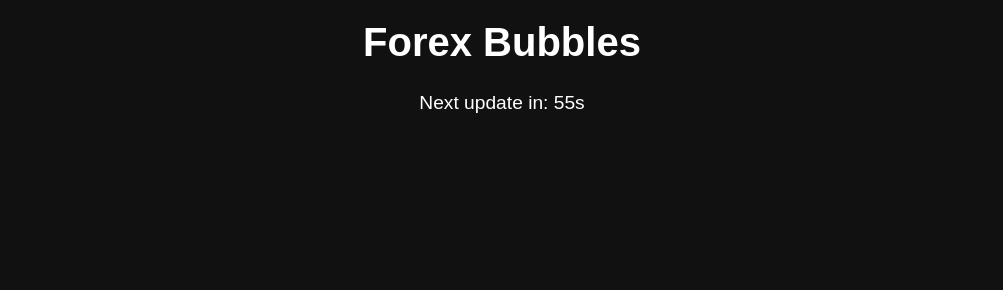
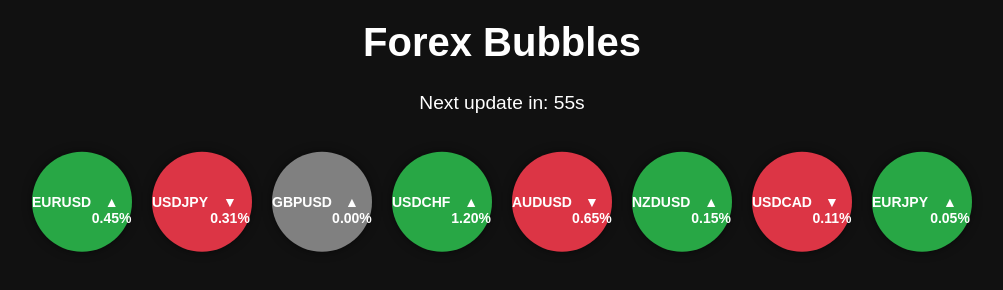
Before and after one commit to Kaluarchchi99/forex-bubbles, a plain HTML site: page index.html in a window 1280 px wide. Shown: the whole page, without its empty margins (138-1141 px from the left). Drawn offline with Linux system fonts and the light colour scheme; no server answers.

Commit message:
Add files via upload

```diff
--- a/index.html
+++ b/index.html
@@ -8,8 +8,8 @@
 </head>
 <body>
   <h1>Forex Bubbles</h1>
-  <p id="countdown">Next update in: 30s</p>
-  <div id="bubble-container"></div>
+  <p id="countdown">Next update in: 60s</p>
+  <div id="bubbles"></div>
   <script src="script.js"></script>
 </body>
 </html>
--- a/style.css
+++ b/style.css
@@ -16,7 +16,7 @@ h1 {
   margin-bottom: 20px;
 }
 
-#bubble-container {
+#bubbles {
   display: flex;
   flex-wrap: wrap;
   justify-content: center;
@@ -36,7 +36,8 @@ h1 {
   color: white;
   font-size: 14px;
   box-shadow: 0 0 10px rgba(0,0,0,0.5);
-  transition: transform 0.2s;
+  transition: transform 0.3s ease;
+  animation: float 6s ease-in-out infinite;
 }
 
 .bubble:hover {
@@ -44,13 +45,22 @@ h1 {
 }
 
 .green {
-  background-color: green;
+  background-color: #28a745;
 }
 
 .red {
-  background-color: red;
+  background-color: #dc3545;
 }
 
-.gray {
+.neutral {
   background-color: gray;
 }
+
+@keyframes float {
+  0%, 100% {
+    transform: translateY(0);
+  }
+  50% {
+    transform: translateY(-10px);
+  }
+}
```
